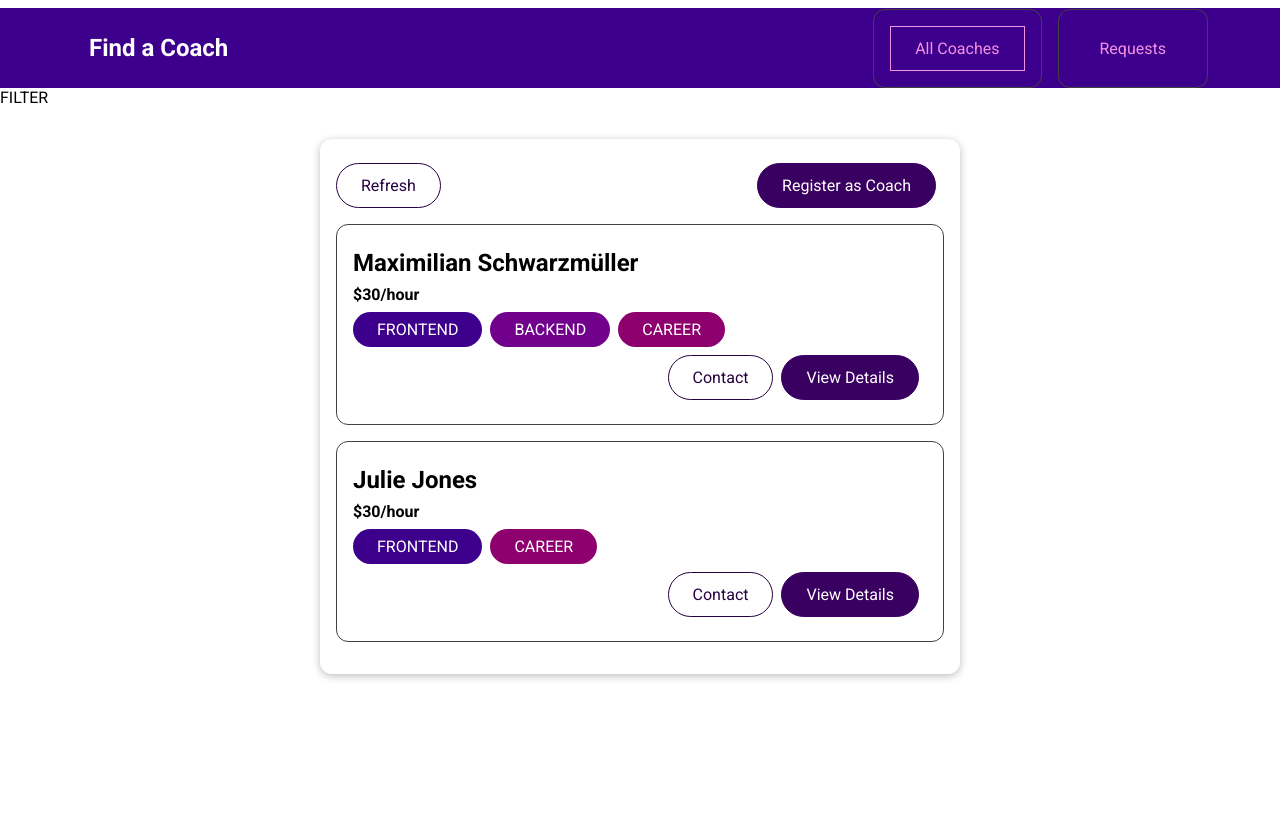
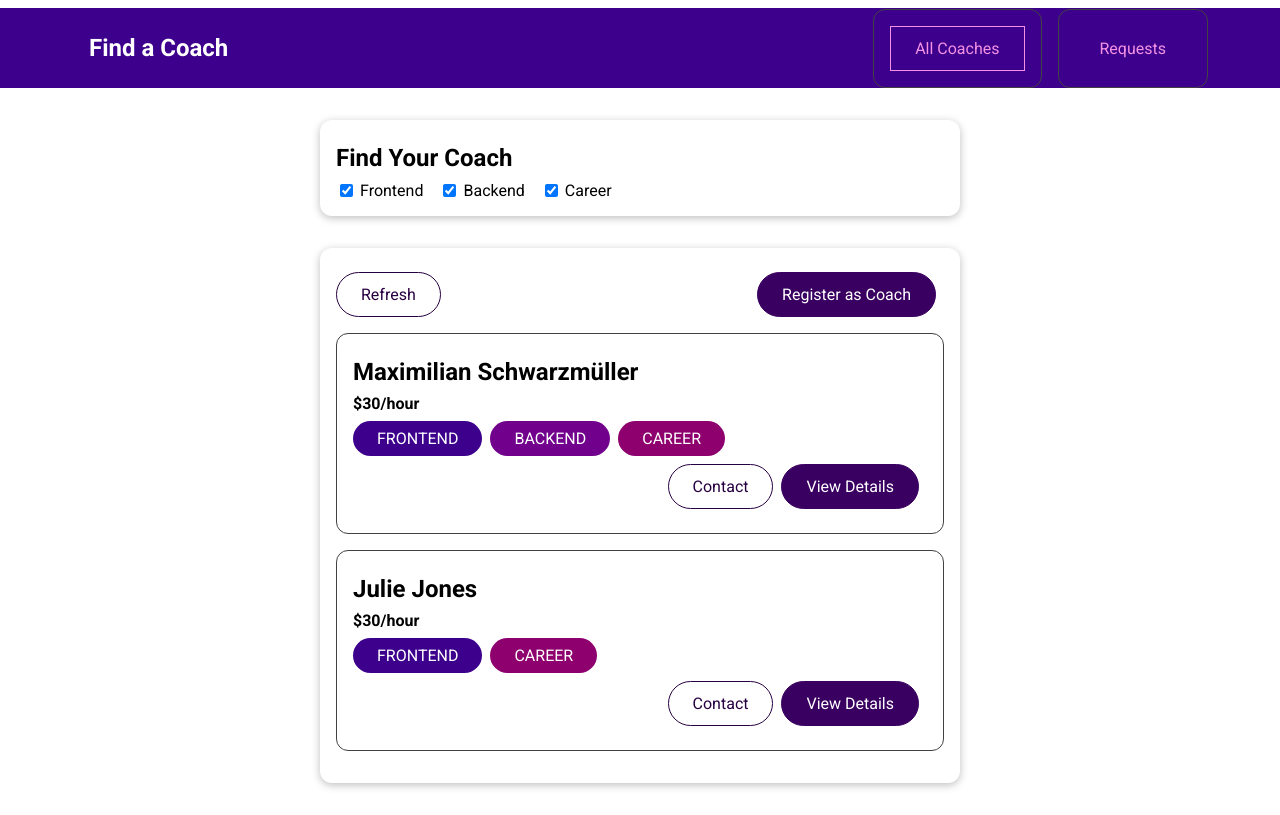
Before and after one commit to pkysylev/VueJS, a Vue app in the folder Section_16/main-prj-01-starting-setup/: page /coaches in a window 1280 px wide. Built offline with nearby package versions, Linux system fonts and the light colour scheme.

Commit message:
Filtering Coaches

```diff
--- /dev/null
+++ b/Section_16/main-prj-01-starting-setup/src/components/coaches/CoachFilter.vue
@@ -0,0 +1,67 @@
+<template>
+  <base-card>
+    <h2>Find Your Coach</h2>
+    <span class="filter-option">
+      <input type="checkbox" id="frontend" checked @change="setFilter" />
+      <label for="frontend">Frontend</label>
+    </span>
+    <span class="filter-option">
+      <input type="checkbox" id="backend" checked @change="setFilter" />
+      <label for="backend">Backend</label>
+    </span>
+    <span class="filter-option">
+      <input type="checkbox" id="career" checked @change="setFilter" />
+      <label for="career">Career</label>
+    </span>
+  </base-card>
+</template>
+
+<script>
+export default {
+  emits: ['change-filter'],
+  data() {
+    return {
+      filters: {
+        frontend: true,
+        backend: true,
+        carrer: true,
+      },
+    };
+  },
+  methods: {
+    setFilter(event) {
+      const inputId = event.target.id;
+      const isActive = event.target.checked;
+      const updatedFilters = {
+        ...this.filters,
+        [inputId]: isActive,
+      };
+      this.filters = updatedFilters;
+      this.$emit('change-filter', updatedFilters);
+    },
+  },
+};
+</script>
+
+<style scoped>
+h2 {
+  margin: 0.5rem 0;
+}
+
+.filter-option {
+  margin-right: 1rem;
+}
+
+.filter-option label,
+.filter-option input {
+  vertical-align: middle;
+}
+
+.filter-option label {
+  margin-left: 0.25rem;
+}
+
+.filter-option.active label {
+  font-weight: bold;
+}
+</style>
--- a/Section_16/main-prj-01-starting-setup/src/pages/coaches/CoachesList.vue
+++ b/Section_16/main-prj-01-starting-setup/src/pages/coaches/CoachesList.vue
@@ -1,5 +1,7 @@
 <template>
-  <section>FILTER</section>
+  <section>
+    <coach-filter @change-filter="setFilter"></coach-filter>
+  </section>
   <section>
     <base-card>
       <div class="controls">
@@ -8,7 +10,7 @@
       </div>
       <ul v-if="hasCoaches">
         <coach-item
-          v-for="coach in coaches"
+          v-for="coach in filteredCoaches"
           :key="coach.id"
           :id="coach.id"
           :firstName="coach.firstName"
@@ -26,15 +28,45 @@
 import { mapGetters } from 'vuex';
 import CoachItem from '../../components/coaches/CoachItem.vue';
 import BaseButton from '../../components/ui/BaseButton.vue';
+import CoachFilter from '../../components/coaches/CoachFilter.vue';
 
 export default {
   components: {
     CoachItem,
     BaseButton,
+    CoachFilter,
+  },
+  data() {
+    return {
+      activeFilters: {
+        frontend: true,
+        backend: true,
+        career: true,
+      },
+    };
   },
   computed: {
-    ...mapGetters('coaches', ['coaches']),
+    filteredCoaches() {
+      const coaches = this.$store.getters['coaches/coaches'];
+      return coaches.filter((coach) => {
+        if (this.activeFilters.frontend && coach.areas.includes('frontend')) {
+          return true;
+        }
+        if (this.activeFilters.backend && coach.areas.includes('backend')) {
+          return true;
+        }
+        if (this.activeFilters.career && coach.areas.includes('career')) {
+          return true;
+        }
+        return false;
+      });
+    },
     ...mapGetters('coaches', ['hasCoaches']),
+  },
+  methods: {
+    setFilter(updatedFilters) {
+      this.activeFilters = updatedFilters;
+    },
   },
 };
 </script>
```
